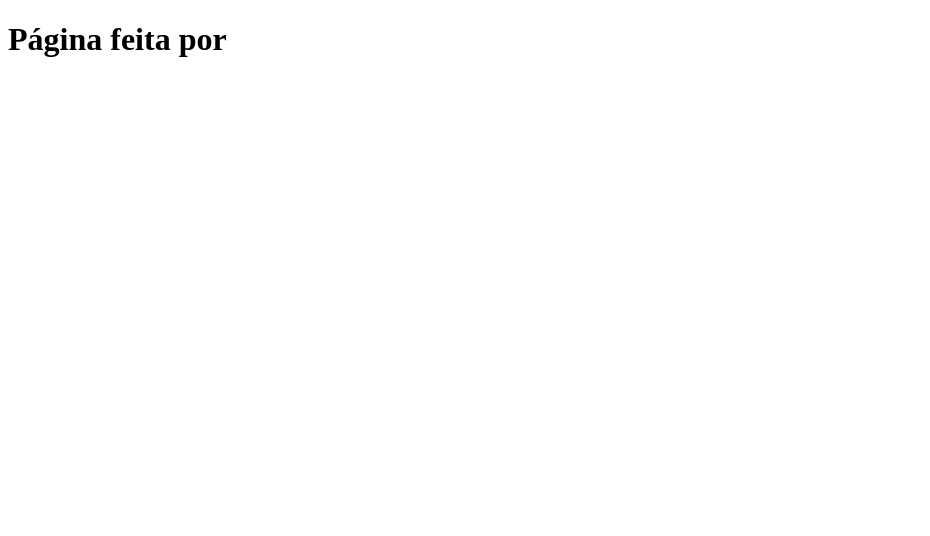
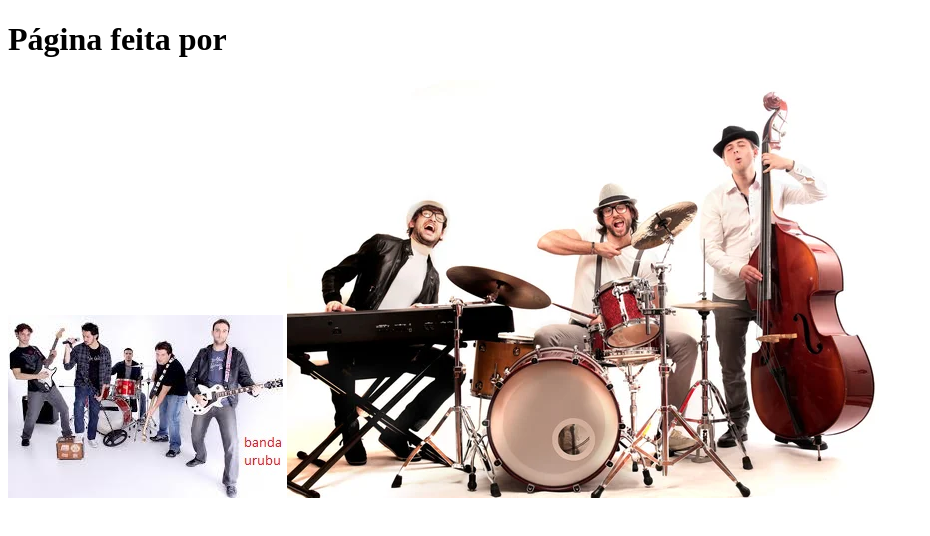
Before and after one commit to gabrielphi/aula-asis-2024-Miyuki-, a plain HTML site: page index.html in a window 1280 px wide. Shown: the whole page, without its empty margins (0-930 px from the left). Drawn offline with Linux system fonts and the light colour scheme.

Commit message:
quarto repositorio

```diff
--- a/index.html
+++ b/index.html
@@ -6,5 +6,8 @@
   </head>
   <body>
     <h1>Página feita por <seu-nome></h1>
+
+	<img src="imagem/banda.jfif" alt="imagem2">
+	<img src="imagem/depositphotos_22872568-stock-photo-boy-band.jpg" alt="imagem3">
   </body>
 </html>
```
